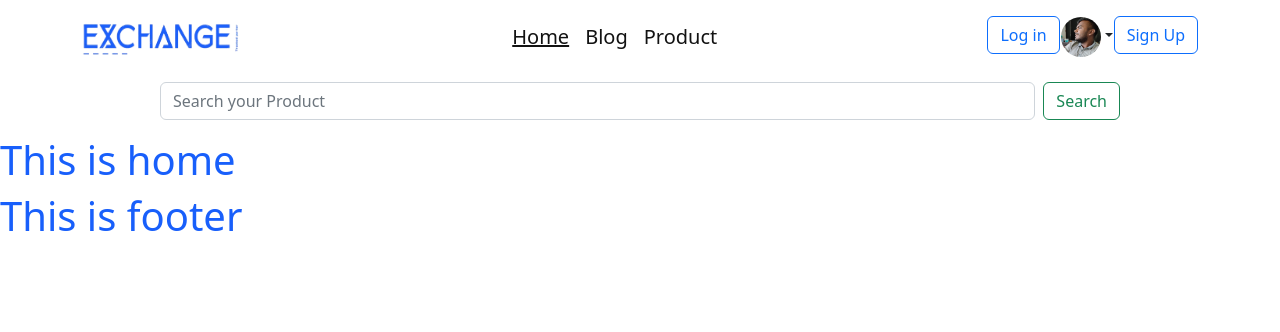
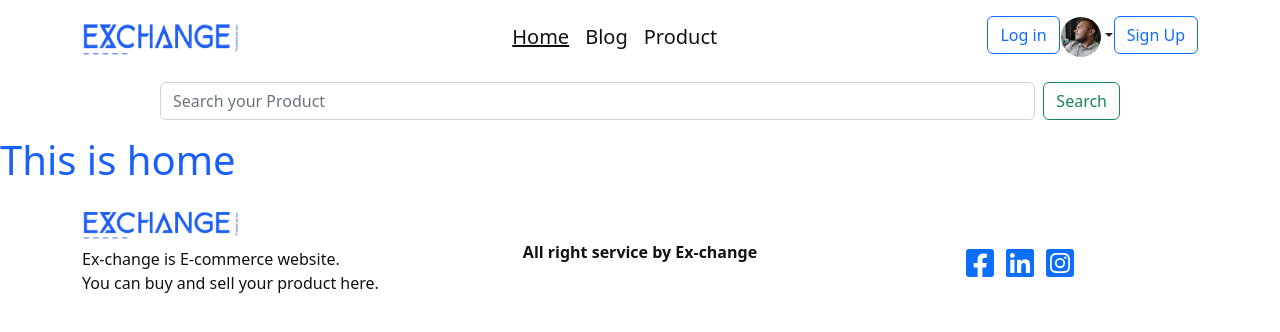
Before and after one commit to Mahabubur-Rahman-Mafi/exchange, a React (Create React App) app: page / in a window 1280 px wide. Shown: the top 332 px of the page. Built offline with nearby package versions, Linux system fonts and the light colour scheme.

Commit message:
footer-done

```diff
--- a/src/Pages/Shared/Footer.jsx
+++ b/src/Pages/Shared/Footer.jsx
@@ -1,11 +1,38 @@
-import React from 'react';
-
+import React from "react";
+import { Col, Container, Image, Row } from "react-bootstrap";
+import { Link } from "react-router-dom";
+import logo from "../../assets/logo.png";
+import { FaExternalLinkSquareAlt, FaFacebookSquare, FaInstagramSquare, FaLinkedin } from "react-icons/fa";
 const Footer = () => {
-    return (
-        <div>
-            <h1> This is footer</h1>
-        </div>
-    );
+  return (
+    <Container className="py-3">
+      <Row className="justify-center align-items-center">
+        <Col sm={12} md={6} lg={4} className="text-center text-lg-start">
+          <Image src={logo} width="160px" className="mb-2" />
+          <p>
+            Ex-change is E-commerce website. <br />
+            You can buy and sell your product here.
+          </p>
+        </Col>
+        <Col sm={12} md={6} lg={4} className="text-center">
+          <p className="fw-semibold">All right service by Ex-change</p>
+        </Col>
+        <Col sm={12} md={6} lg={4} className="text-center">
+          <div>
+            <Link className="text-primary fs-2 me-2 " >
+              <FaFacebookSquare />
+            </Link>
+            <Link className="text-primary fs-2 me-2 " >
+              <FaLinkedin />
+            </Link>
+            <Link className="text-primary fs-2" >
+              <FaInstagramSquare />
+            </Link>
+          </div>
+        </Col>
+      </Row>
+    </Container>
+  );
 };
 
 export default Footer;
```
Also changed, not shown: src/Pages/Shared/Header.jsx (+6 -7 lines).
